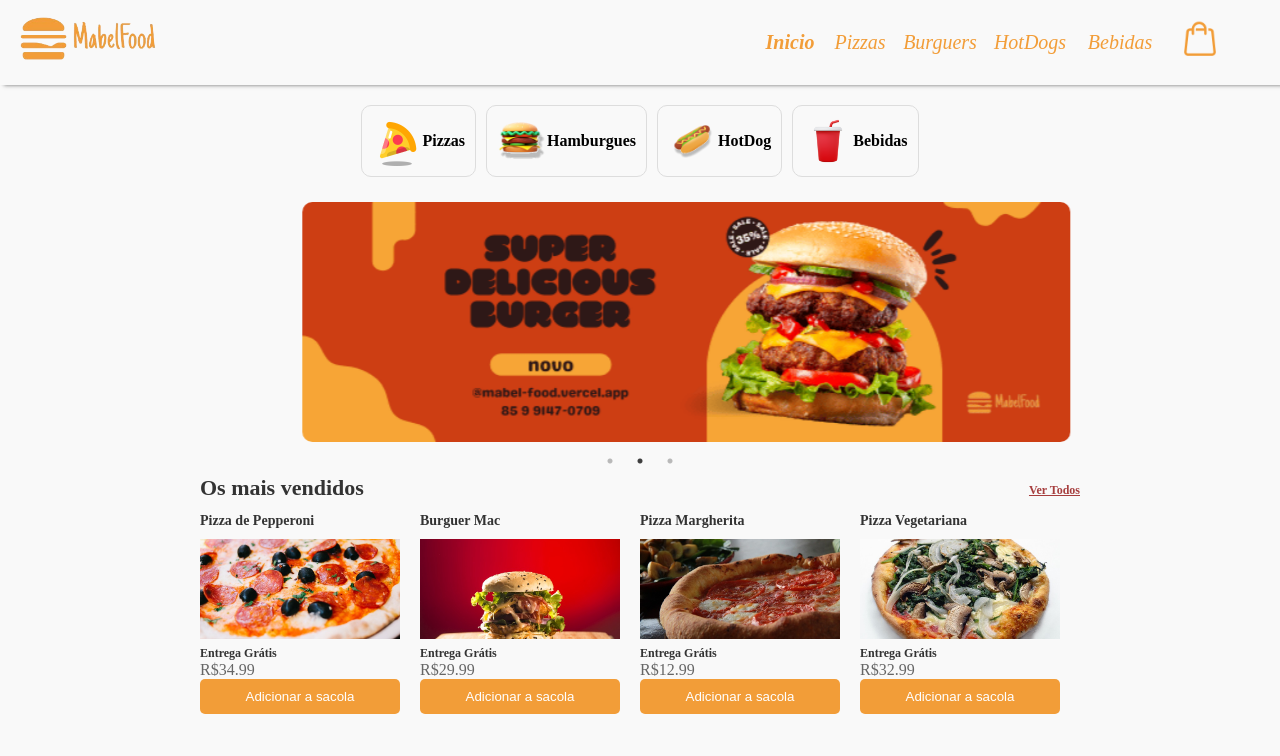
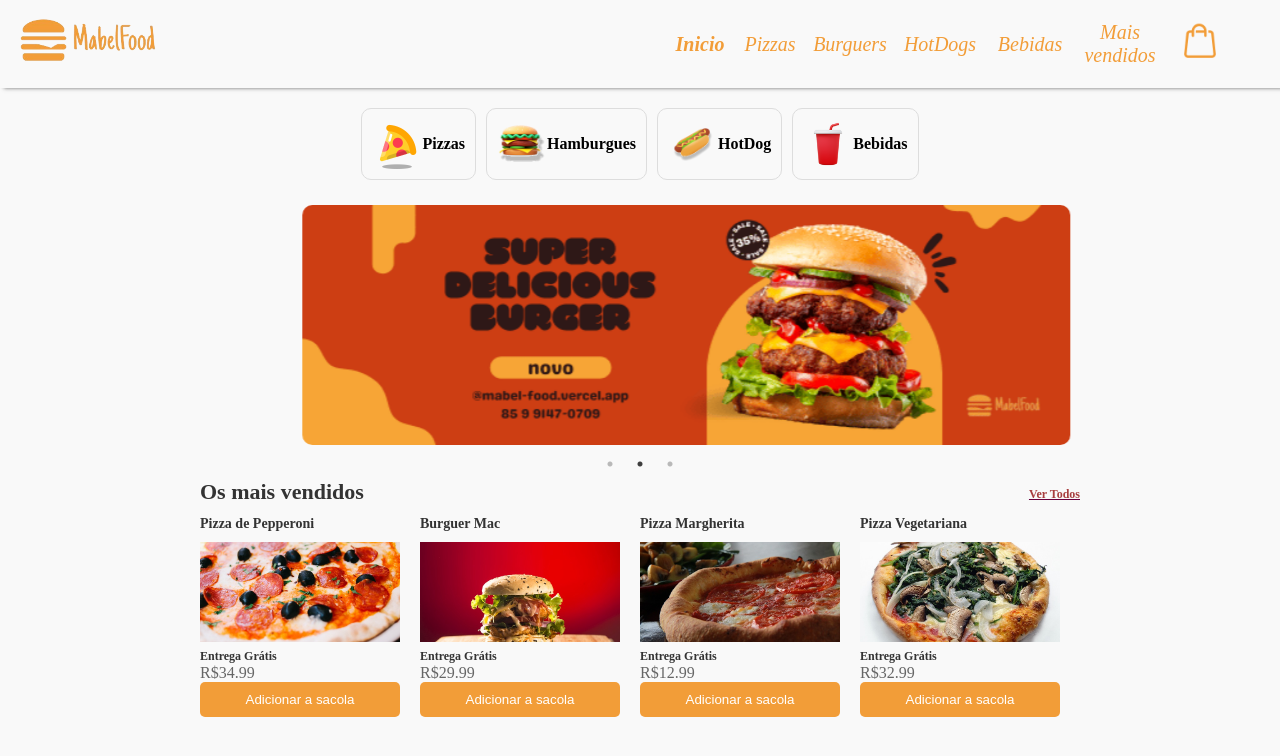
Before and after one commit to MateusProDev/MabelFood, a React (Create React App) app: page / in a window 1280 px wide. Shown: the top 756 px of the page. Built offline with nearby package versions, Linux system fonts and the light colour scheme.

Commit message:
add subdominip/rota dos mais vendidos

```diff
--- a/src/App.jsx
+++ b/src/App.jsx
@@ -70,6 +70,14 @@ const App = () => {
       <Pagina4 addToCart={addToCart}/>
     </div>
   );
+  const AllProducts = () => (
+    <div>
+      {/* Barra de navegação */}
+      <NavBar cart={cart} total={getTotal()} />
+      <Category />
+      <Pagina4 addToCart={addToCart}/>
+    </div>
+  );
 
   return (
     <Router>
@@ -81,6 +89,7 @@ const App = () => {
           <Route path="/Burguers" element={<Burguers />} />
           <Route path="/HotDogs" element={<HotDogs />} />
           <Route path="/Bebidas" element={<Bebidas />} />
+          <Route path="/AllProducts" element={<AllProducts />} />
         </Routes>
       </div>
     </Router>
--- a/src/components/MaisVendidos.jsx
+++ b/src/components/MaisVendidos.jsx
@@ -1,5 +1,6 @@
 import React from "react";
 import "./MaisVendidos.css";
+import { Link } from 'react-router-dom';
 
 const products = [
   {
@@ -38,11 +39,17 @@ const MaisVendidos = ({ addToCart }) => {
       <div className="flexMais">
         <div className="seeHome">
           <h1>Os mais vendidos</h1>
+          <Link to="/allProducts">
             <h4>Ver Todos</h4>
+          </Link>
         </div>
-      <div className="container"> {/* Adiciona a classe container aqui */}
+        <div className="container">
+          {" "}
+          {/* Adiciona a classe container aqui */}
           {products.map((product) => (
-          <section key={product.id} className="produto"> {/* Mantém a classe produto aqui */}
+            <section key={product.id} className="produto">
+              {" "}
+              {/* Mantém a classe produto aqui */}
               <h2>{product.name}</h2>
               <div>
                 <img src={product.imgSrc} alt={product.name} />
@@ -50,7 +57,11 @@ const MaisVendidos = ({ addToCart }) => {
                 <strong>{product.content}</strong>
                 <div className="box-value">
                   <span>R${product.price.toFixed(2)}</span>
-                <button className="btn" type="button" onClick={() => addToCart(product)}>
+                  <button
+                    className="btn"
+                    type="button"
+                    onClick={() => addToCart(product)}
+                  >
                     Adicionar a sacola
                   </button>
                 </div>
--- a/src/components/NavBar.jsx
+++ b/src/components/NavBar.jsx
@@ -47,6 +47,9 @@ const NavBar = ({ cart, total }) => {
         <li>
           <Link to="/bebidas">Bebidas</Link>
         </li>
+        <li>
+          <Link to="/allProducts">Mais vendidos</Link>
+        </li>
       </ul>
       <div className="boxCar" onClick={handleCartToggle}>
         <img src="./img/ShoppingBag.png" alt="Cart" className="cart-icon" />
```
Lines whose indentation alone changed are shown as unchanged.
